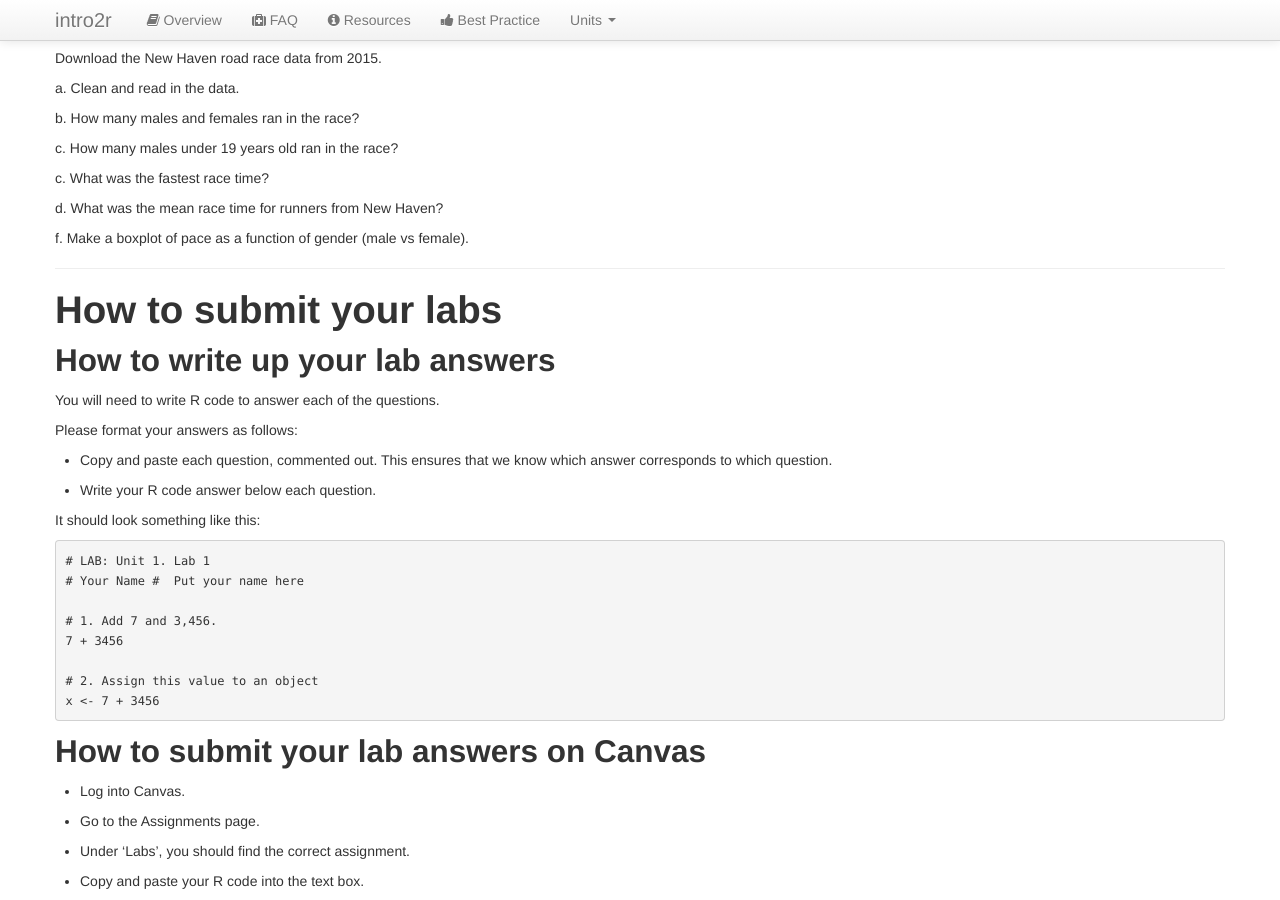
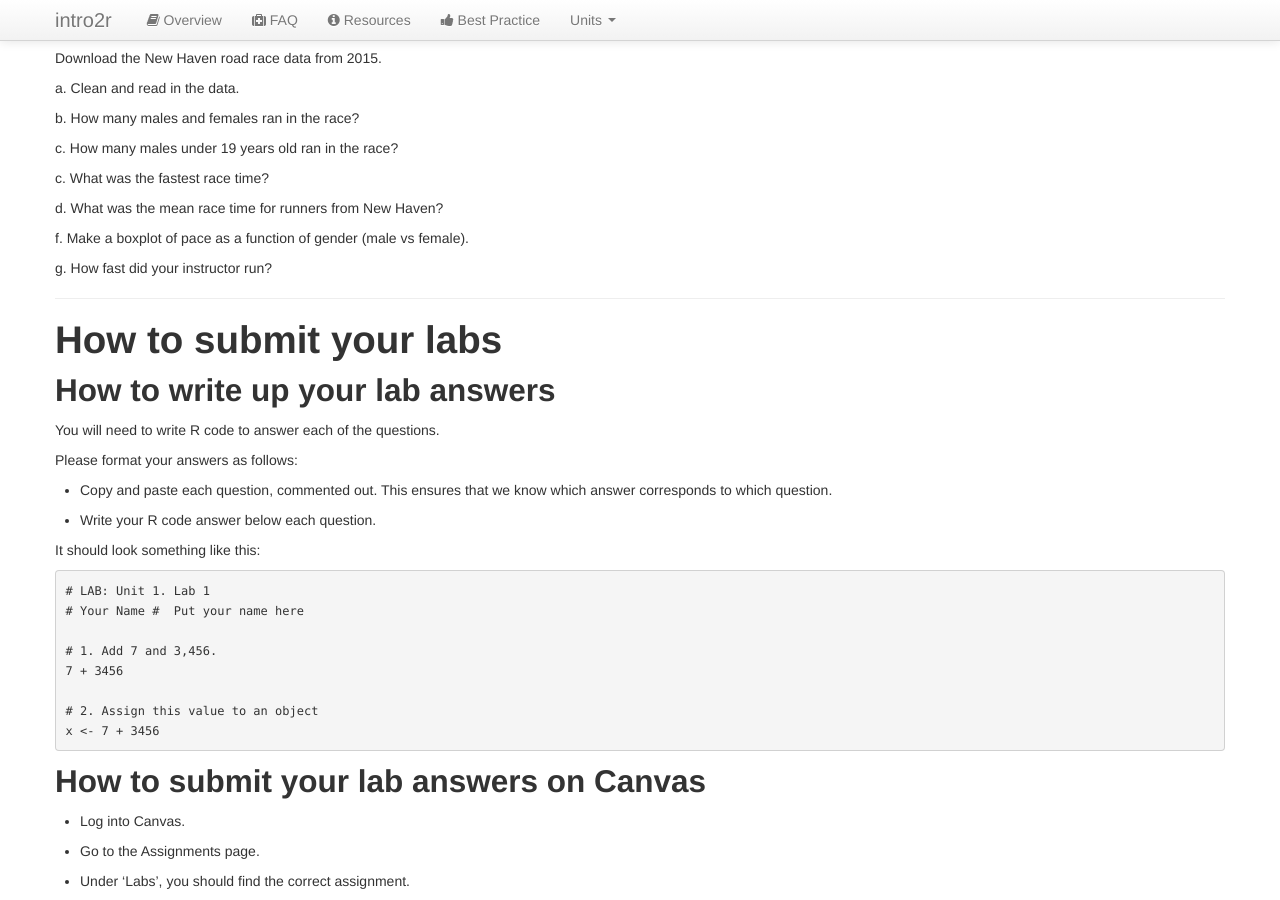
Before and after one commit to intro2r/intro2r, a Jekyll site: the page built from unit2/labs.md, in a window 1280 px wide and 900 px high, scrolled down 5057 px. Built offline with Jekyll 4.4.1, drawn with Linux system fonts in a browser that asks for light colours.

Commit message:
Update labs.md

```diff
--- a/unit2/labs.md
+++ b/unit2/labs.md
@@ -288,6 +288,8 @@ Download the New Haven road race data from 2015.
 
  f. Make a boxplot of pace as a function of gender (male vs female).
 
+ g. How fast did your instructor run?
+
  - - -
 
 # How to submit your labs
```
